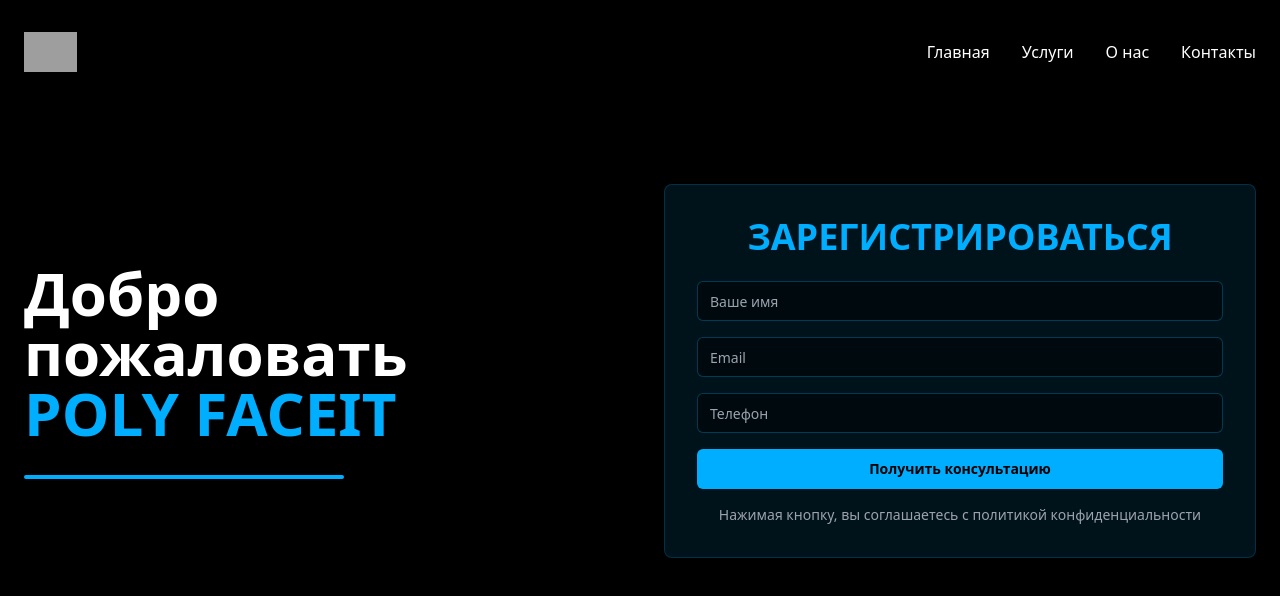
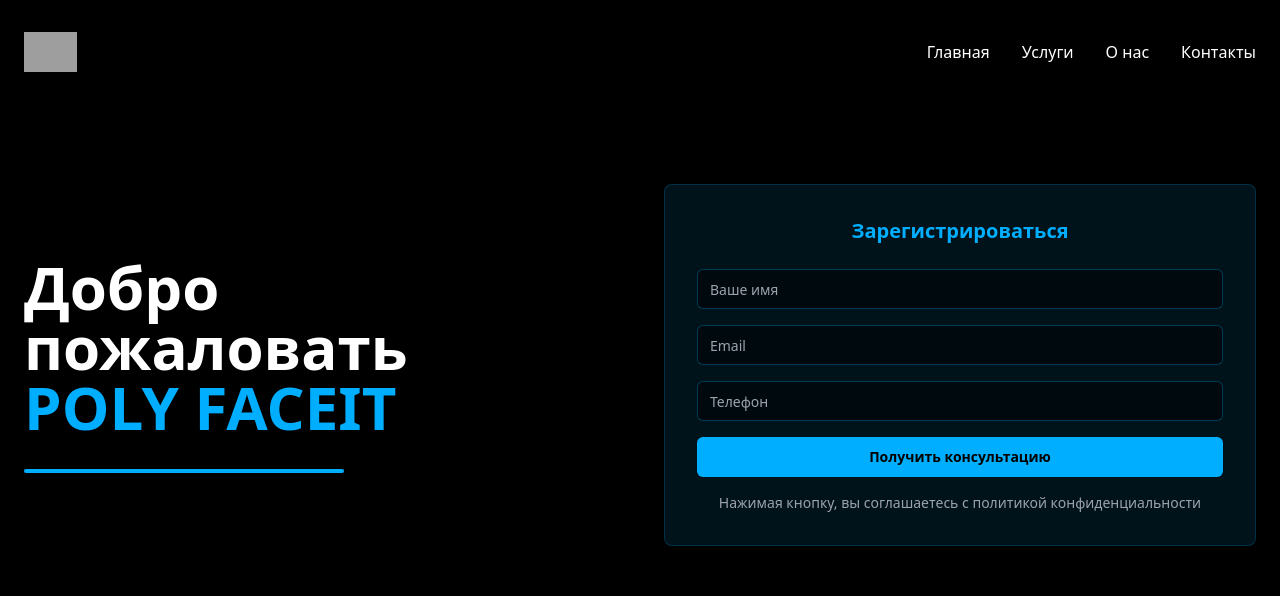
Before and after one commit to pr-poehali-dev/poly-faceit-project, a React (Vite) app: page / in a window 1280 px wide. Shown: the top 596 px of the page. Built offline with nearby package versions, Linux system fonts and the light colour scheme; grey boxes are pictures that could not be loaded.

Commit message:
Обновление 1 компонентов

```diff
--- a/src/pages/Index.tsx
+++ b/src/pages/Index.tsx
@@ -40,9 +40,7 @@ const Index = () => {
         {/* Registration Panel */}
         <div className="bg-primary/10 border border-primary/20 rounded-lg p-8">
           <div className="text-center mb-6">
-            <h3 className="text-4xl font-bold text-primary mb-2">
-              ЗАРЕГИСТРИРОВАТЬСЯ
-            </h3>
+            <h3 className="font-bold text-primary mb-2 text-xl">Зарегистрироваться</h3>
           </div>
 
           <form className="space-y-4">
```
